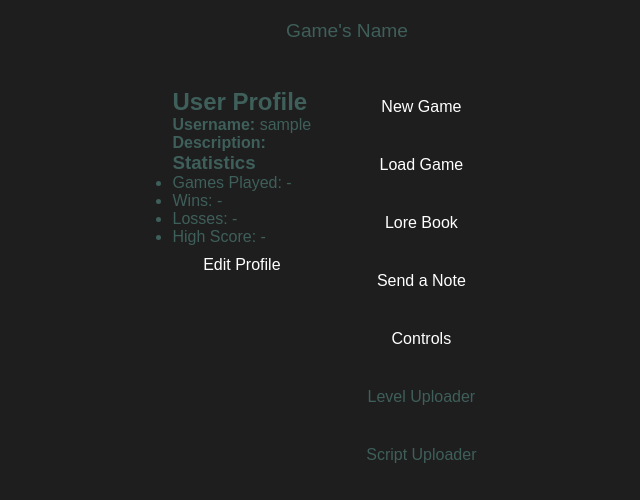
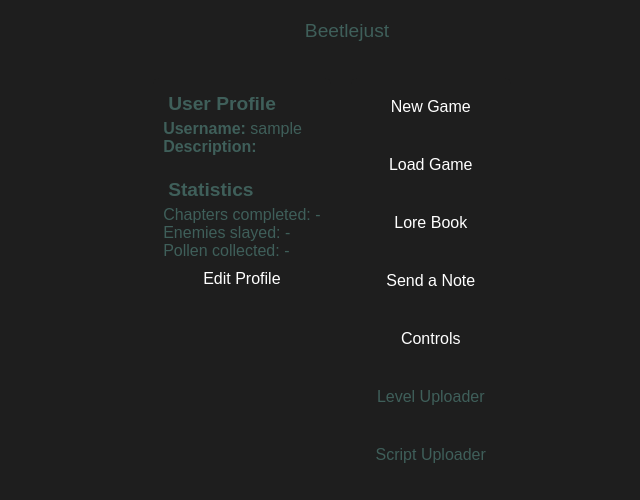
Before and after one commit to ElijahPlushkov/roguelike-game-test, a PHP site: page /roguelike-game/ in a window 1280 px wide. Shown: the top 500 px of the page, without its empty margins (308-948 px from the left). Run offline with PHP 8.4, Linux system fonts and the light colour scheme; the visitor is signed in with stand-in values (Sample User, id 1); data that the repository does not hold is empty; some libraries are stand-ins or nearby versions; some web fonts are replaced.

Commit message:
minor changes

```diff
--- a/app/views/main-menu.view.php
+++ b/app/views/main-menu.view.php
@@ -1,6 +1,6 @@
 <body>
 <section class="game-name">
-    <h2 class="game-name__title">Game's Name</h2>
+    <h2 class="game-name__title">Beetlejust</h2>
 </section>
 
 <div class="menu-container">
@@ -28,7 +28,7 @@
         </section>
     <?php else : ?>
         <section class="menu__container">
-            <h2>User Profile</h2>
+            <h2 class="menu__heading">User Profile</h2>
 
             <div class="profile-section">
                 <div class="profile-info">
@@ -40,14 +40,13 @@
                         <?php echo htmlspecialchars($about); ?>
                     </p>
                 </div>
-
+                <br>
                 <div class="stats-section">
-                    <h3>Statistics</h3>
+                    <h2 class="menu__heading">Statistics</h2>
                     <ul class="stats-list">
-                        <li>Games Played: <span class="stat-value">-</span></li>
-                        <li>Wins: <span class="stat-value">-</span></li>
-                        <li>Losses: <span class="stat-value">-</span></li>
-                        <li>High Score: <span class="stat-value">-</span></li>
+                        <li class="stats-name">Chapters completed: <span class="stat-value">-</span></li>
+                        <li class="stats-name">Enemies slayed: <span class="stat-value">-</span></li>
+                        <li class="stats-name">Pollen collected: <span class="stat-value">-</span></li>
                     </ul>
                 </div>
                 <form action="user-profile" method="POST">
```
